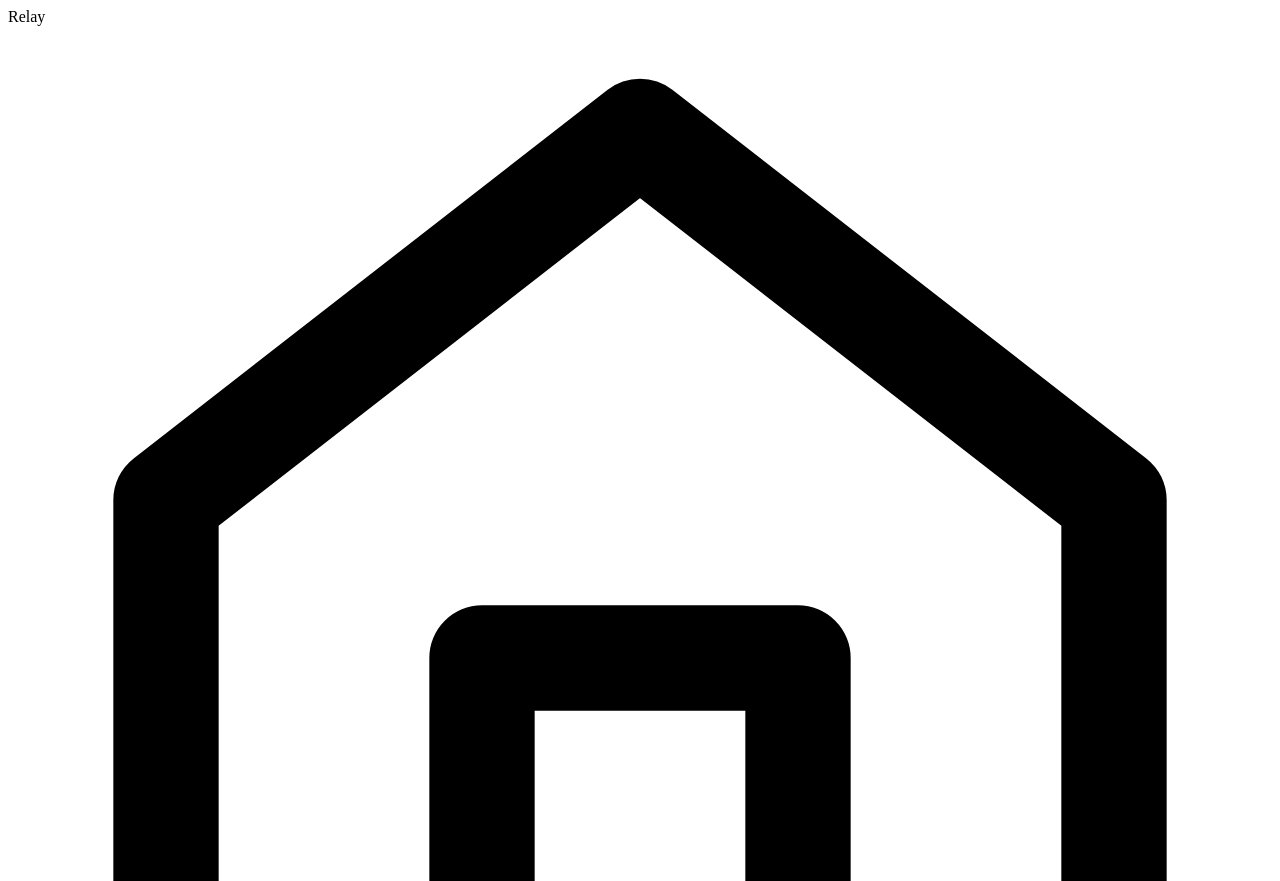
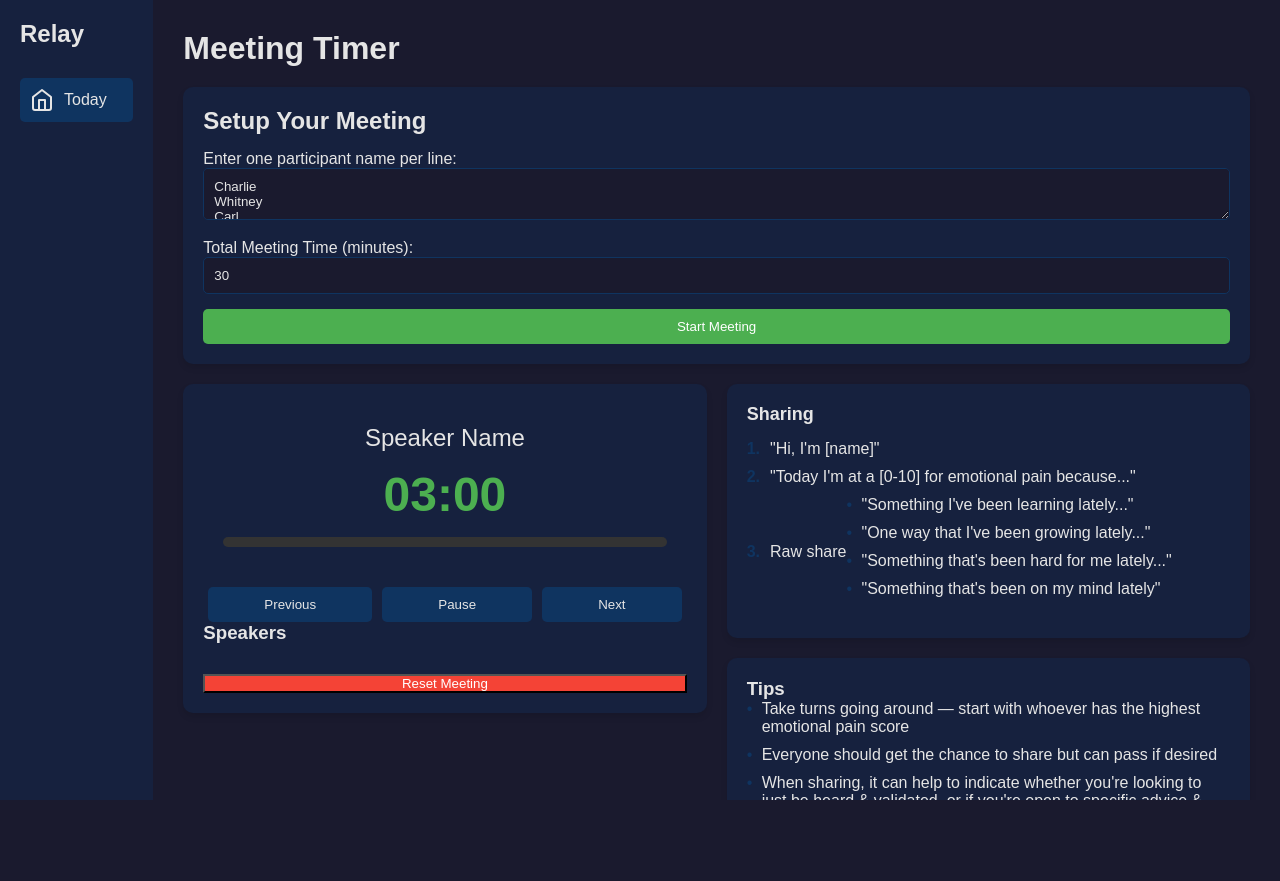
Before and after one commit to ctaysom7/Meeting-Timer, a plain HTML site: page index.html in a window 1280 px wide. Shown: the top 881 px of the page. After the commit the page ends 800 px from the top, so only its background shows below. Drawn offline with Linux system fonts and the light colour scheme.

Commit message:
Update style.css

```diff
--- a/style.css
+++ b/style.css
@@ -1,14 +1,265 @@
-/* Your existing styles... */
+:root {
+    --background-dark: #1a1a2e;
+    --background-light: #16213e;
+    --text-color: #e5e5e5;
+    --accent-color: #0f3460;
+    --green: #4caf50;
+    --yellow: #ffc107;
+    --red: #f44336;
+}
+
+* {
+    margin: 0;
+    padding: 0;
+    box-sizing: border-box;
+    font-family: 'Arial', sans-serif;
+}
+
+body {
+    display: flex;
+    height: 100vh;
+    background-color: var(--background-dark);
+    color: var(--text-color);
+}
+
 .sidebar {
-    /* Sidebar styles... */
+    width: 250px;
+    background-color: var(--background-light);
+    padding: 20px;
+    display: flex;
+    flex-direction: column;
+}
+
+.logo {
+    font-size: 24px;
+    font-weight: bold;
+    margin-bottom: 30px;
+    color: var(--text-color);
+}
+
+.nav-item {
+    display: flex;
+    align-items: center;
+    padding: 10px;
+    cursor: pointer;
+    border-radius: 5px;
+    transition: background-color 0.3s;
+}
+
+.nav-item.active {
+    background-color: var(--accent-color);
+}
+
+.nav-item svg {
+    width: 24px;
+    height: 24px;
+    margin-right: 10px;
+    stroke: var(--text-color);
 }
 
 .main-content {
-    /* Main content styles... */
+    flex-grow: 1;
+    padding: 30px;
+    overflow-y: auto;
+}
+
+h1 {
+    margin-bottom: 20px;
+    color: var(--text-color);
+}
+
+.card {
+    background-color: var(--background-light);
+    border-radius: 10px;
+    padding: 20px;
+    margin-bottom: 20px;
+    box-shadow: 0 4px 6px rgba(0, 0, 0, 0.1);
+}
+
+.card h2 {
+    margin-bottom: 15px;
+    color: var(--text-color);
+}
+
+/* Setup Section */
+#setup textarea,
+#setup input {
+    width: 100%;
+    padding: 10px;
+    margin-bottom: 15px;
+    background-color: var(--background-dark);
+    border: 1px solid var(--accent-color);
+    color: var(--text-color);
+    border-radius: 5px;
+}
+
+#startButton {
+    width: 100%;
+    padding: 10px;
+    background-color: var(--green);
+    color: white;
+    border: none;
+    border-radius: 5px;
+    cursor: pointer;
+    transition: background-color 0.3s;
+}
+
+#startButton:hover {
+    background-color: #45a049;
+}
+
+/* Timer Section */
+.meeting-layout {
+    display: grid;
+    grid-template-columns: 1fr 1fr;
+    gap: 20px;
 }
 
 .timer-display {
-    /* Timer display styles... */
+    text-align: center;
+    padding: 20px;
 }
 
-/* Add all your other styles here */
+.speaker-name {
+    font-size: 24px;
+    margin-bottom: 15px;
+    color: var(--text-color);
+}
+
+.time-remaining {
+    font-size: 48px;
+    font-weight: bold;
+    margin-bottom: 15px;
+    color: var(--green);
+}
+
+.progress-bar {
+    width: 100%;
+    height: 10px;
+    background-color: #333;
+    border-radius: 5px;
+    overflow: hidden;
+}
+
+.progress {
+    width: 0;
+    height: 100%;
+    background-color: var(--green);
+    transition: width 0.5s, background-color 0.5s;
+}
+
+.controls {
+    display: flex;
+    justify-content: space-between;
+    margin-top: 20px;
+}
+
+.controls button {
+    flex-grow: 1;
+    margin: 0 5px;
+    padding: 10px;
+    background-color: var(--accent-color);
+    color: var(--text-color);
+    border: none;
+    border-radius: 5px;
+    cursor: pointer;
+    transition: background-color 0.3s;
+}
+
+.controls button:hover {
+    background-color: #1a2b4a;
+}
+
+#resetButton {
+    width: 100%;
+    margin-top: 15px;
+    background-color: var(--red);
+    color: white;
+}
+
+#resetButton:hover {
+    background-color: #d32f2f;
+}
+
+.speakers-list {
+    display: flex;
+    flex-direction: column;
+    margin-top: 15px;
+}
+
+.speaker-item {
+    padding: 10px;
+    margin-bottom: 5px;
+    background-color: var(--background-dark);
+    border-radius: 5px;
+    transition: background-color 0.3s;
+}
+
+.speaker-item.current {
+    background-color: var(--accent-color);
+    color: var(--text-color);
+}
+
+.speaker-item.completed {
+    opacity: 0.5;
+    text-decoration: line-through;
+}
+
+/* Sharing and Tips Sections */
+.sharing-header {
+    font-size: 18px;
+    font-weight: bold;
+    margin-bottom: 15px;
+    color: var(--text-color);
+}
+
+.sharing-prompt {
+    display: flex;
+    align-items: center;
+    margin-bottom: 10px;
+}
+
+.prompt-number {
+    margin-right: 10px;
+    font-weight: bold;
+    color: var(--accent-color);
+}
+
+.tips-list {
+    list-style-type: none;
+}
+
+.tips-list li {
+    margin-bottom: 10px;
+    padding-left: 15px;
+    position: relative;
+}
+
+.tips-list li::before {
+    content: '•';
+    position: absolute;
+    left: 0;
+    color: var(--accent-color);
+}
+
+/* Responsive Design */
+@media (max-width: 768px) {
+    body {
+        flex-direction: column;
+    }
+
+    .sidebar {
+        width: 100%;
+        flex-direction: row;
+        align-items: center;
+    }
+
+    .logo {
+        margin-bottom: 0;
+        margin-right: 20px;
+    }
+
+    .meeting-layout {
+        grid-template-columns: 1fr;
+    }
+}
```
